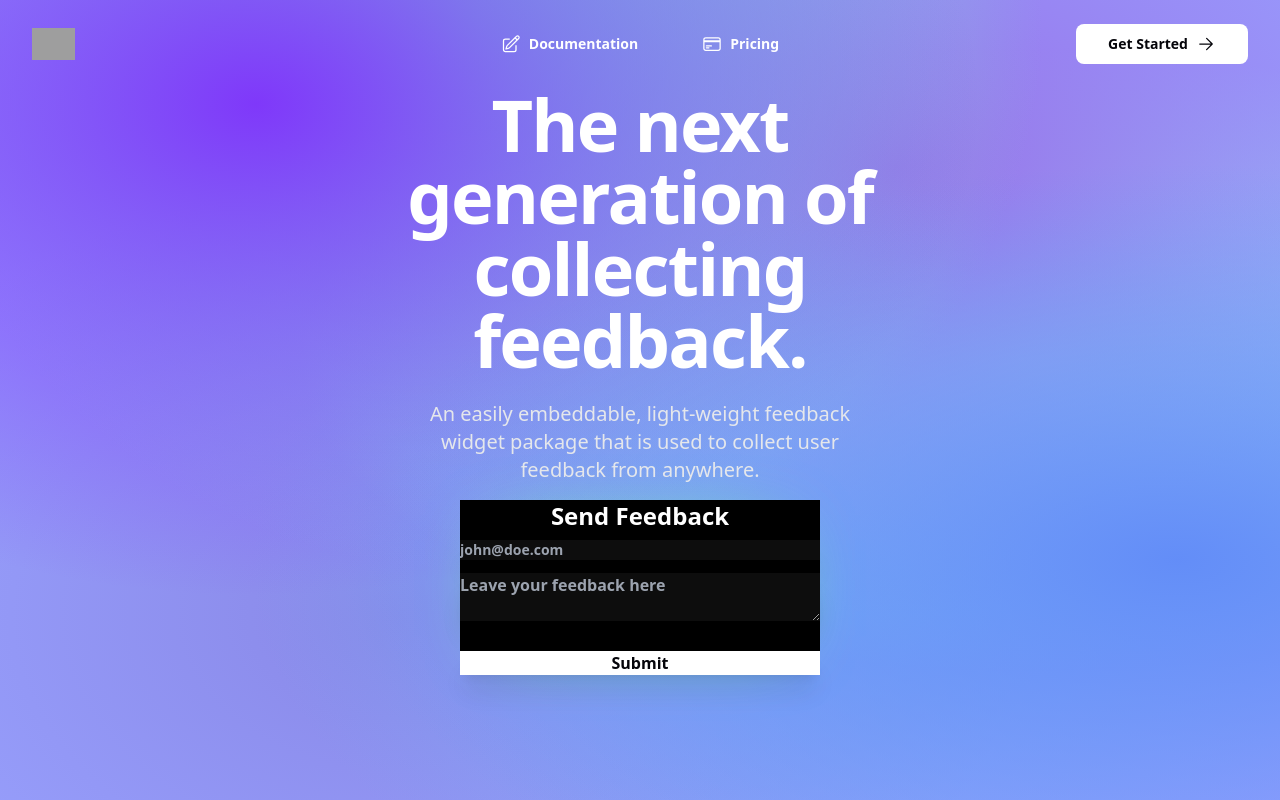
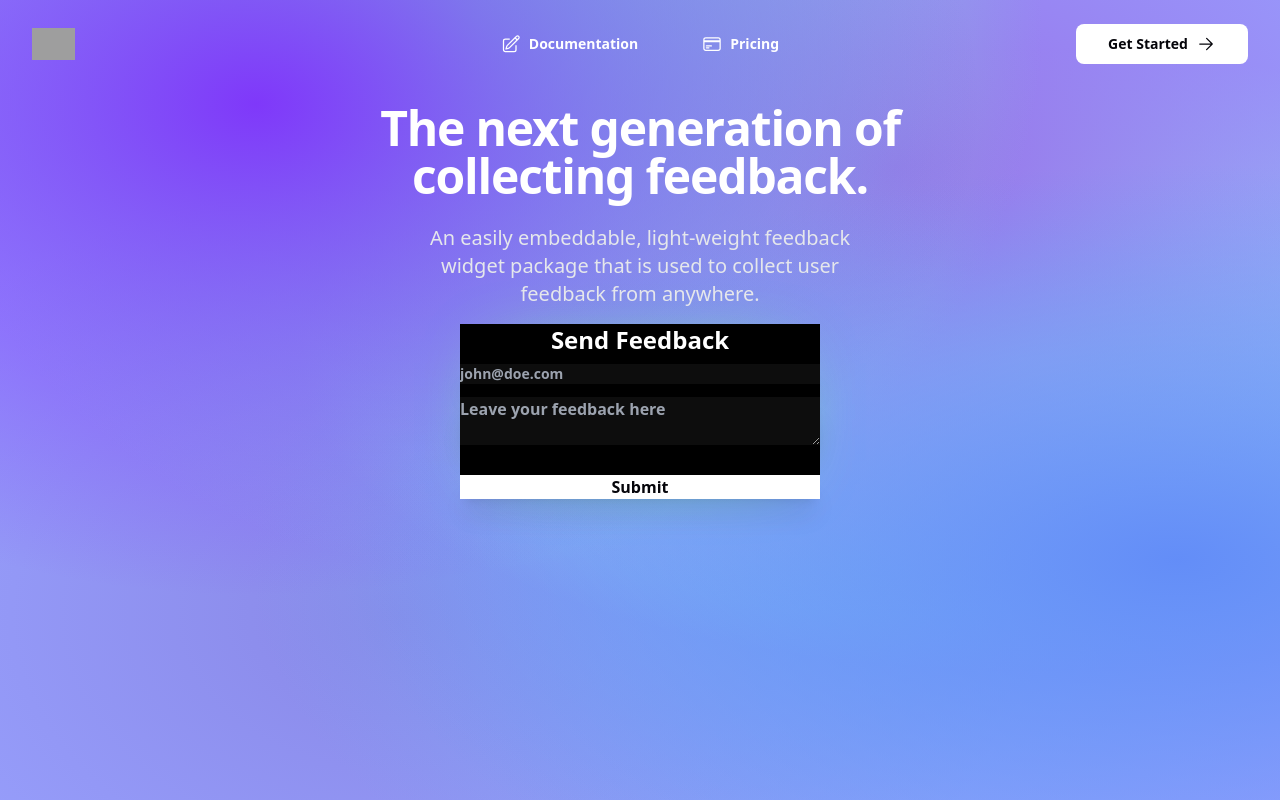
Before and after one commit to ramezj/astralics, a Next.js app in the folder client/: page / in a window 1280 px wide. Built offline with nearby package versions, Linux system fonts and the light colour scheme; no server answers; grey boxes are pictures that could not be loaded.

Commit message:
new margins, new breakpoints in landing page.

```diff
--- a/client/pages/index.js
+++ b/client/pages/index.js
@@ -11,7 +11,7 @@ export default function Component() {
     <Layout>
       <center>
         <div className="">
-            <h1 className='sm:text-5xl 2xl:mt-8 text-4xl w-4/5 font-bold tracking-tight leading-none text-white md:text-5xl lg:text-7xl lg:w-3/6'>
+            <h1 className='sm:text-5xl 2xl:text-7xl 2xl:mt-16 text-4xl w-4/5 font-bold tracking-tight leading-none text-white md:text-5xl lg:text-5xl lg:mt-4 lg:w-3/6'>
             The next generation of collecting feedback.
             </h1>
             <br />
```
